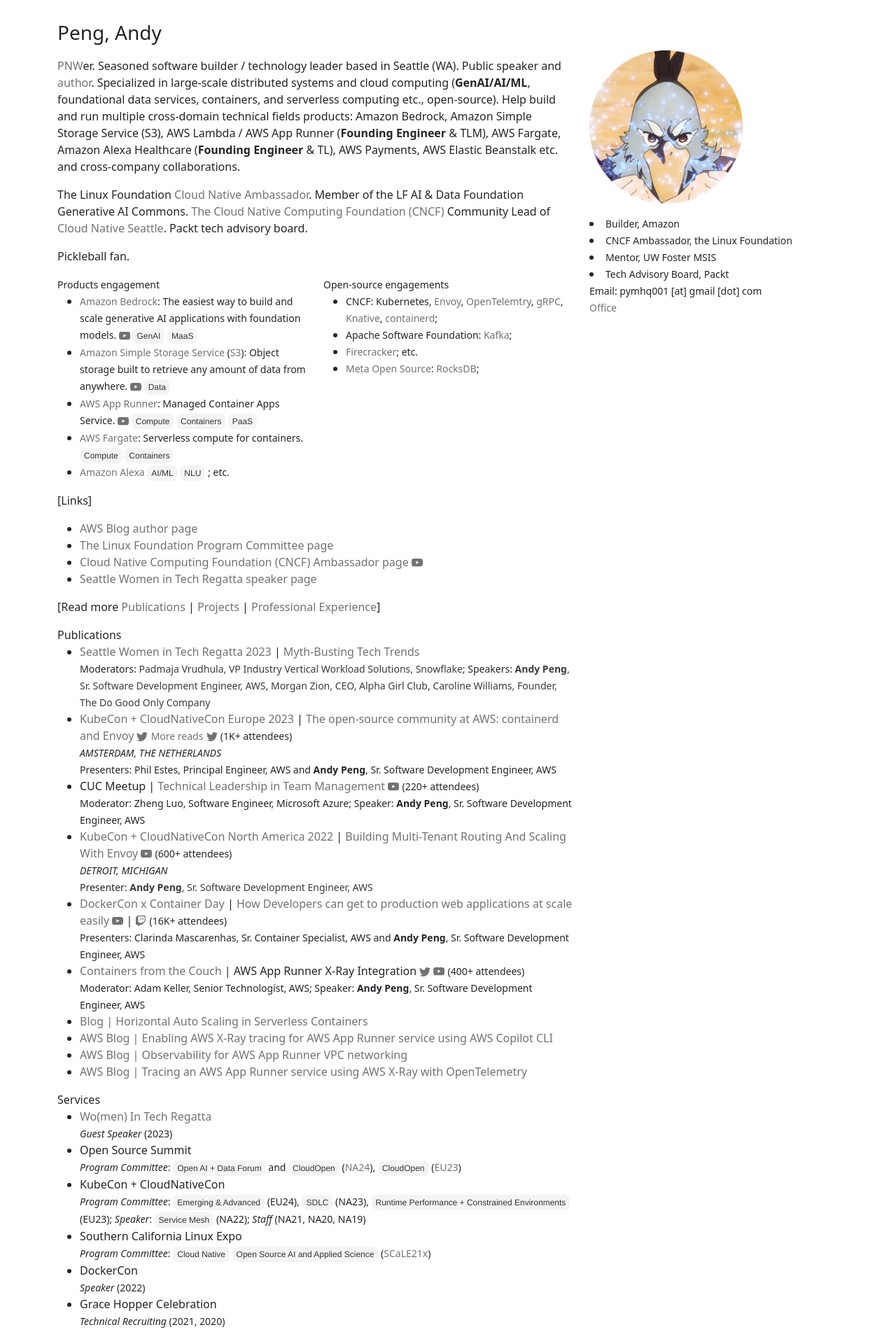
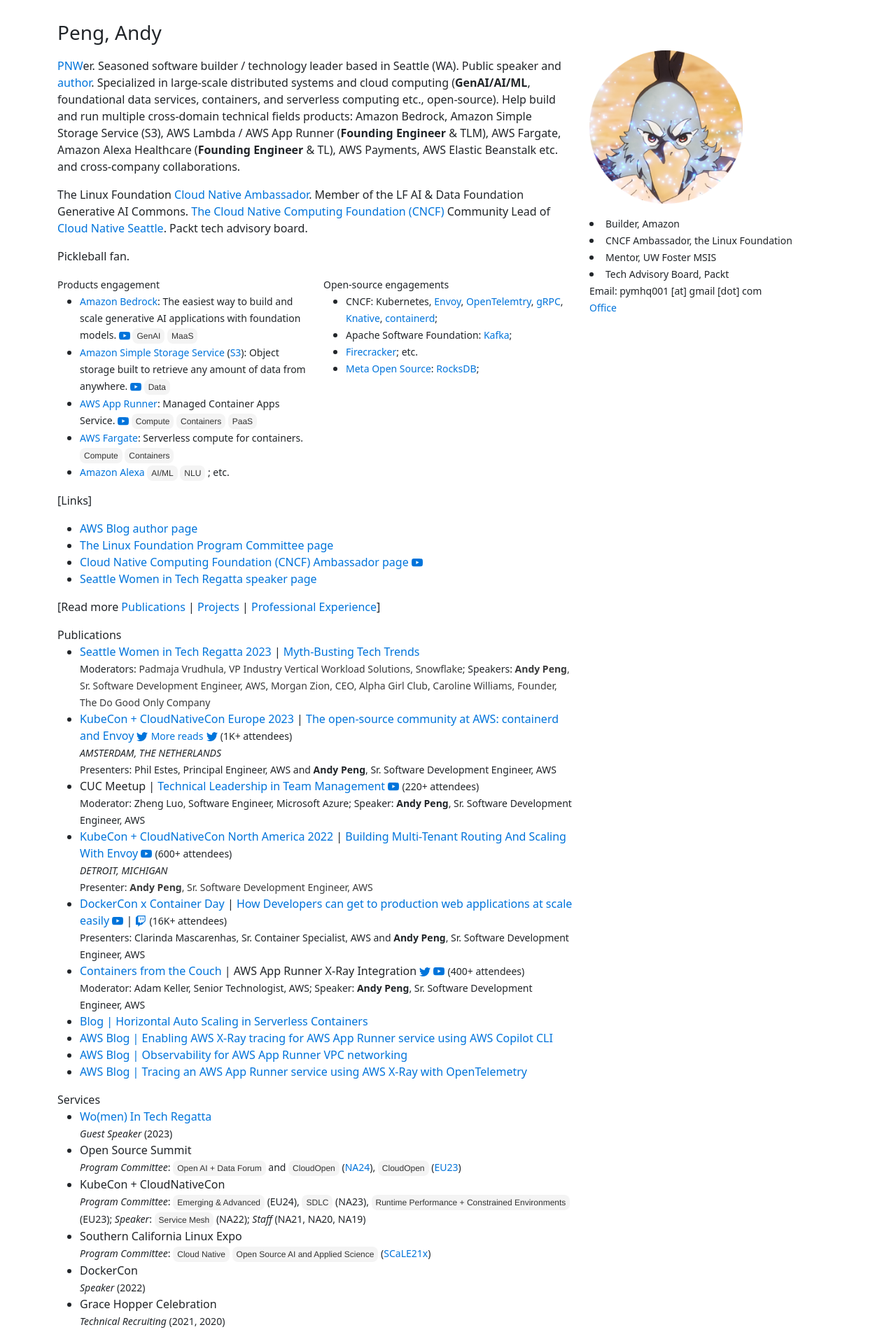
Before and after one commit to gfw001/gfw001.github.io, a Jekyll site: the page portfolio.html, which Jekyll copies as it is, in a window 1280 px wide. Shown: the top 1903 px of the page at 70% size. Built offline with Jekyll 4.4.1, drawn with Linux system fonts in a browser that asks for light colours.

Commit message:
Update portfolio.html

```diff
--- a/portfolio.html
+++ b/portfolio.html
@@ -37,7 +37,7 @@
   a {
     transition: color 200ms ease;
     text-decoration: none;
-    color: rgba(20, 20, 20, 0.6);
+    color: rgb(0, 116, 219);
   }
 
   a:hover {
```
